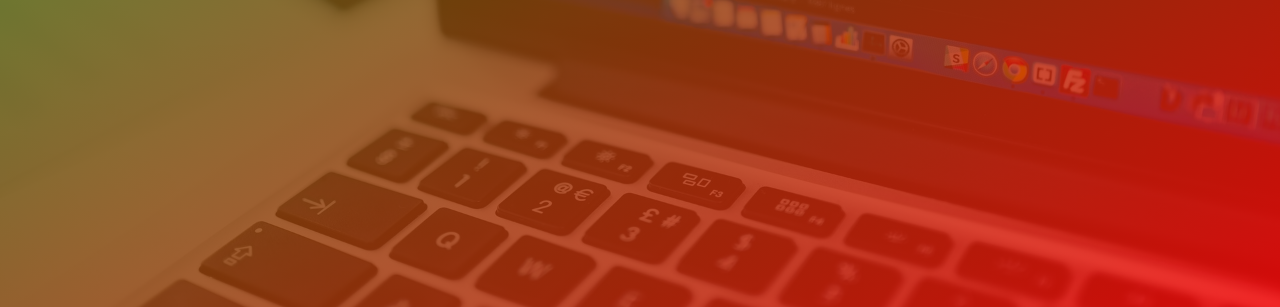
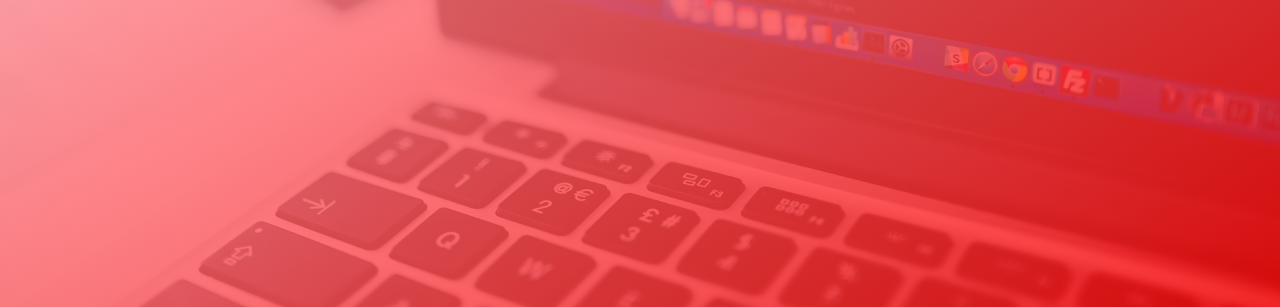
Before and after one commit to kutukmu/portfolio-page, a website: page index.html in a window 1280 px wide. Shown: the part 493-800 px from the top of the page. Drawn offline with Linux system fonts and the light colour scheme.

Commit message:
pnik and red

```diff
--- a/scss/_config.scss
+++ b/scss/_config.scss
@@ -4,7 +4,7 @@ $color-primary-dark: #28b485;
 $primary-color: #444;
 $secondary-color: #eece1a;
 $show-home-image: true;
-$home-image: linear-gradient(to right bottom, rgba(purple), rgba(red, 0.8)),
+$home-image: linear-gradient(to right bottom, rgba(pink, 0.8), rgba(red, 0.8)),
   url("../img/background.jpg");
 $background-opacity: 0.9;
 
```
Also changed, not shown: dist/css/main.css.
